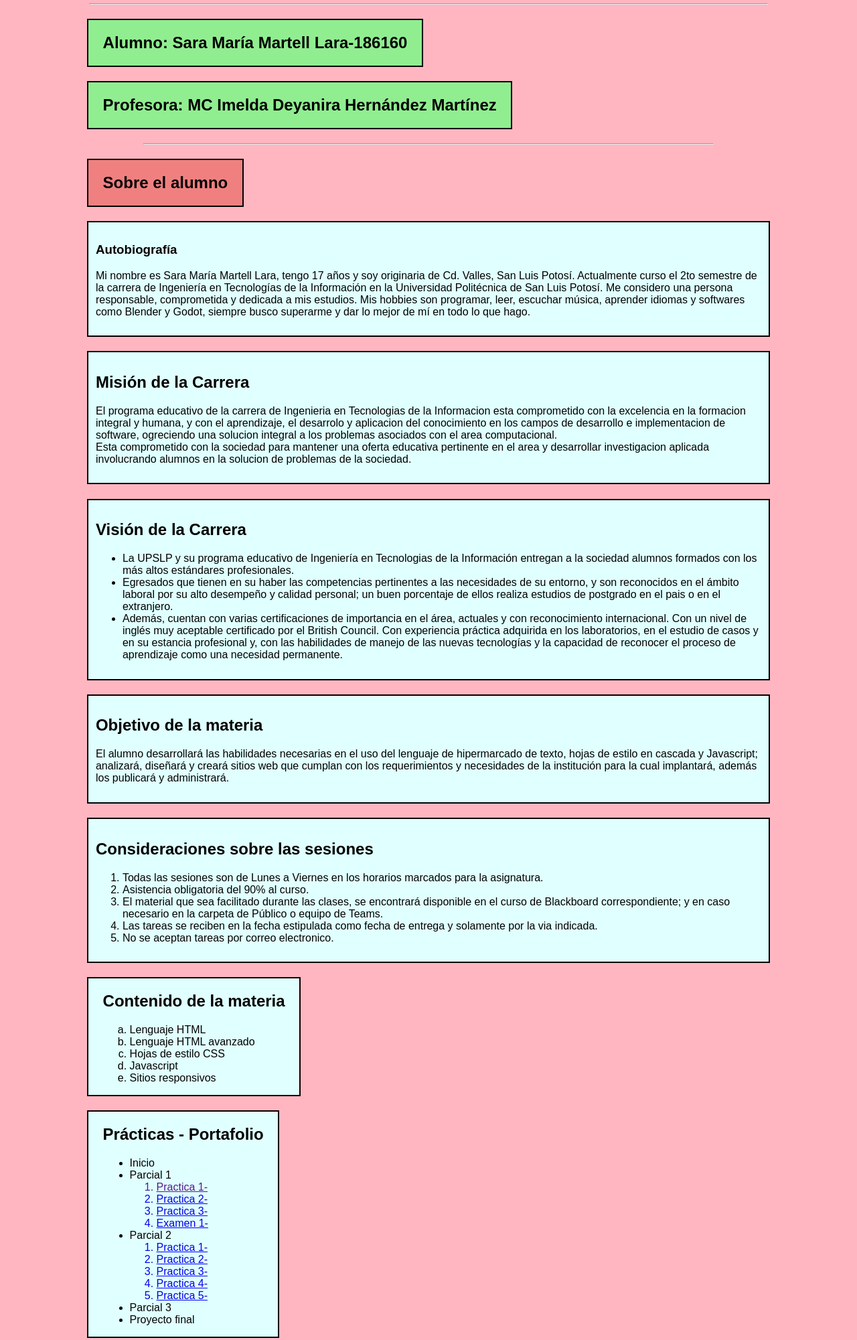
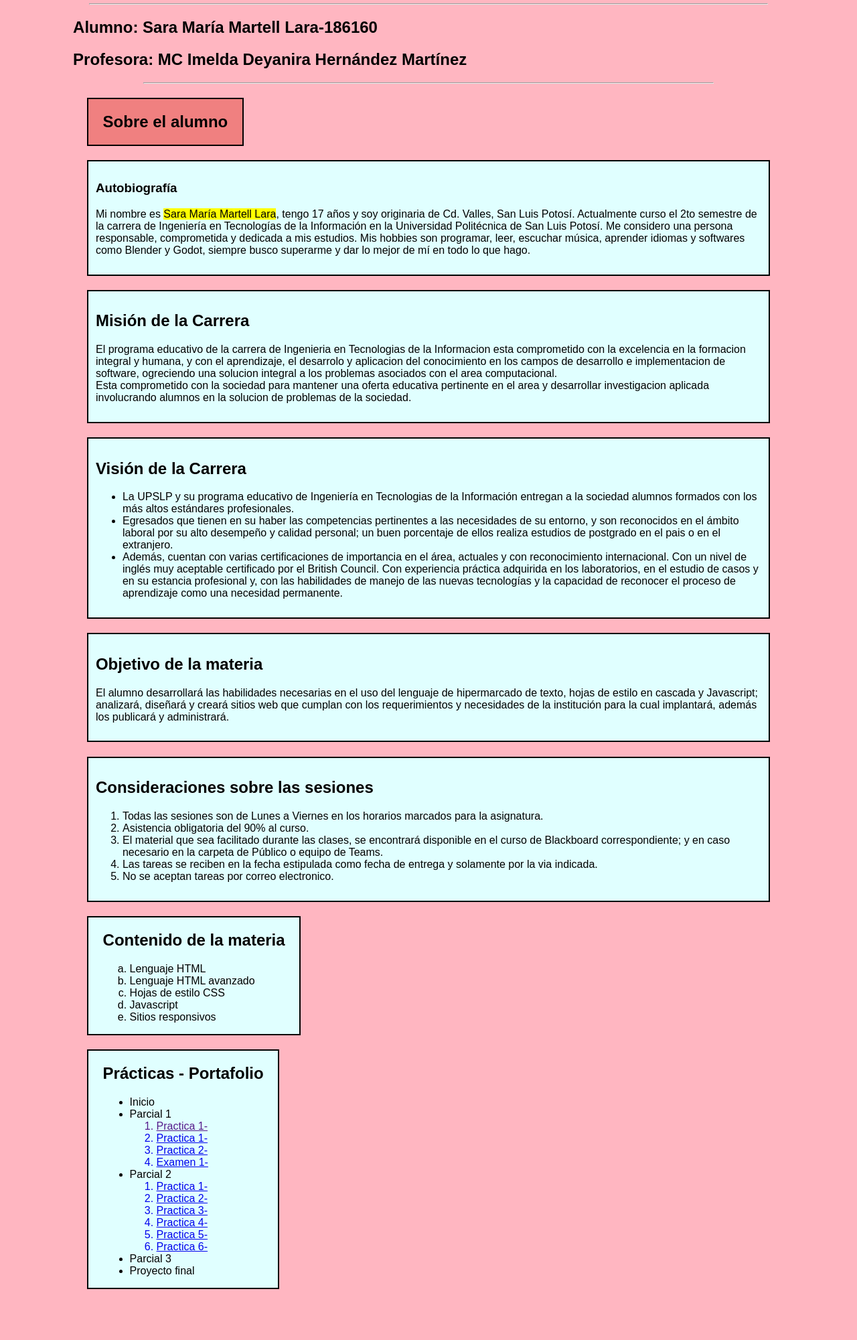
Before and after one commit to Gleatch/evidencias, a plain HTML site: page index.html in a window 1280 px wide. Shown: the part 382-2383 px from the top of the page at 67% size. After the commit the page ends 2328 px from the top, so only its background shows below. Drawn offline with Linux system fonts and the light colour scheme.

Commit message:
Update index.html

```diff
--- a/index.html
+++ b/index.html
@@ -20,12 +20,11 @@
     <hr>
 
     <div class="content">
-        <div class="green">
-            <h2>Alumno: Sara María Martell Lara-186160</h2>
-        </div>
-        <div class="green">
-            <h2>Profesora: MC Imelda Deyanira Hernández Martínez</h2>
-        </div>
+
+            <h2 id="green">Alumno: Sara María Martell Lara-186160</h2>
+
+            <h2 id="green">Profesora: MC Imelda Deyanira Hernández Martínez</h2>
+
         <hr>
         <div class="red">
             <h2>Sobre el alumno</h2>
@@ -35,7 +34,7 @@
                 <article>
                     <h3>Autobiografía</h3>
                         <p>
-                            Mi nombre es Sara María Martell Lara, tengo 17 años y soy originaria de Cd. Valles, San Luis Potosí.
+                            Mi nombre es <mark>Sara María Martell Lara</mark>, tengo 17 años y soy originaria de Cd. Valles, San Luis Potosí.
                             Actualmente curso el 2to semestre de la carrera de Ingeniería en Tecnologías de la Información
                             en la Universidad Politécnica de San Luis Potosí. Me considero una persona responsable,
                             comprometida y dedicada a mis estudios. Mis hobbies son programar, leer, escuchar música, aprender
@@ -111,17 +110,19 @@
                 <li>Parcial 1</li>
                     <ol>
                         <a href=""><li>Practica 1-</li></a>
-                        <a href="Table.html"><li>Practica 2-</li></a>
-                        <a href="Iframefr.html"><li>Practica 3-</li></a>
+                        <a href="2-Table.html"><li>Practica 1-</li></a>
+                        <a href="3-Iframefr.html"><li>Practica 2-</li></a>
                         <a href="Examen1.html"><li>Examen 1-</li></a>
                     </ol>
                 <li>Parcial 2</li>
                     <ol>
-                        <a href="formulario.html"><li>Practica 1-</li></a>
+                        <a href="4-formulario.html"><li>Practica 1-</li></a>
                         <a href="5-FormsClases.html"><li>Practica 2-</li></a>
                         <a href="6-TablasCSS.html"><li>Practica 3-</li></a>
                         <a href="7-BarraNav.html"><li>Practica 4-</li></a>
                         <a href="8-Navagain.html"><li>Practica 5-</li></a>
+                        <a href="9-indexPag.html"><li>Practica 6-</li></a>
+
                     </ol>
                 <li>Parcial 3</li>
                 <li>Proyecto final</li>
```
